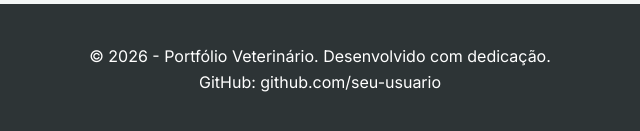
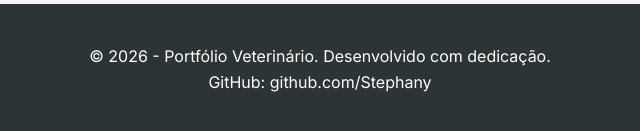
Before and after one commit to stephanygolo-netizen/trabalho-da-daiane, a plain HTML site: page index.html in a window 1280 px wide. Shown: the part 1113-1244 px from the top of the page, 320-960 px from the left. Drawn offline with Linux system fonts and the light colour scheme.

Commit message:
Update GitHub link in footer

```diff
--- a/index.html
+++ b/index.html
@@ -211,7 +211,7 @@
 
     <footer id="contato">
         <p>© 2026 - Portfólio Veterinário. Desenvolvido com dedicação.</p>
-        <p>GitHub: github.com/seu-usuario</p>
+        <p>GitHub: github.com/Stephany</p>
     </footer>
 
 </body>
```
